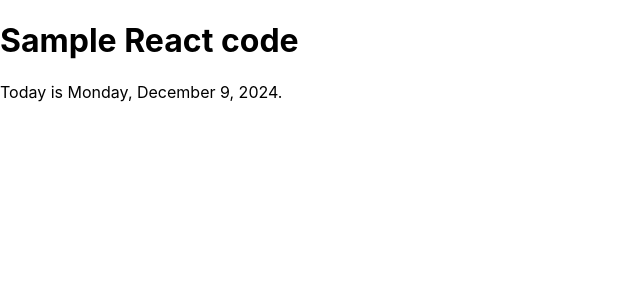
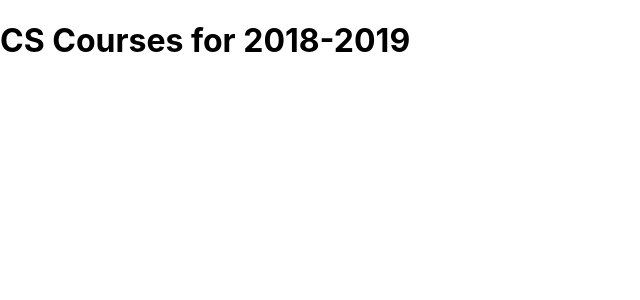
Before and after one commit to Inkhermit/ReactTutorial, a React (Vite) app: page / in a window 1280 px wide. Shown: the top 300 px of the page, without its empty margins (0-640 px from the left). Built offline with nearby package versions, Linux system fonts and the light colour scheme.

Commit message:
Make an initial schedule page

```diff
--- a/src/App.jsx
+++ b/src/App.jsx
@@ -2,18 +2,14 @@
 import logo from './logo.svg';
 import './App.css';
 
-const App = () => {
-  const today = new Date();
-  const day = today.toLocaleString([], {weekday: 'long'});
-  const date = today.toLocaleDateString([], {dateStyle: 'long'})
-
-  return (
-    <div>
-      <h1>Sample React code</h1>
-
-      <p>Today is {day}, {date}.</p>
-    </div>
-  );
+const schedule = {
+  title: "CS Courses for 2018-2019"
 };
 
+const App = () => (
+  <div>
+    <h1>{schedule.title}</h1>
+  </div>
+);
+
 export default App;
```
